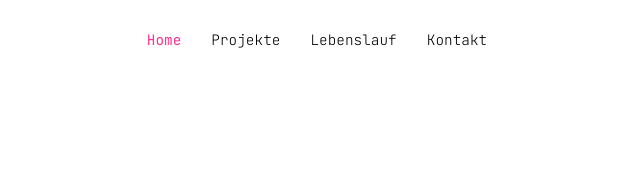
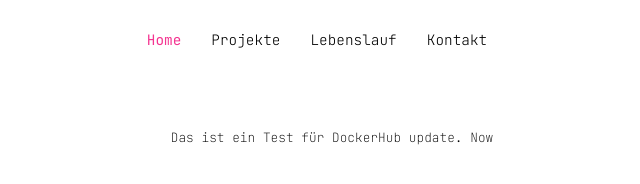
Before and after one commit to mspMMXX/portSite, a plain HTML site: page index.html in a window 1280 px wide. Shown: the whole page, without its empty margins (308-948 px from the left). Drawn offline with Linux system fonts and the light colour scheme.

Commit message:
Neueste Version

```diff
--- a/index.html
+++ b/index.html
@@ -18,6 +18,7 @@
                 <li><a href="pages/kontakt.html">Kontakt</a></li>
             </ul>
         </nav>
+        <p>Das ist ein Test für DockerHub update. Now</p>
         <script src="js/main.js"></script>
     </body>
 </html>
```
Also changed, not shown: .github/workflows/deploy.yml, 2 other files.
